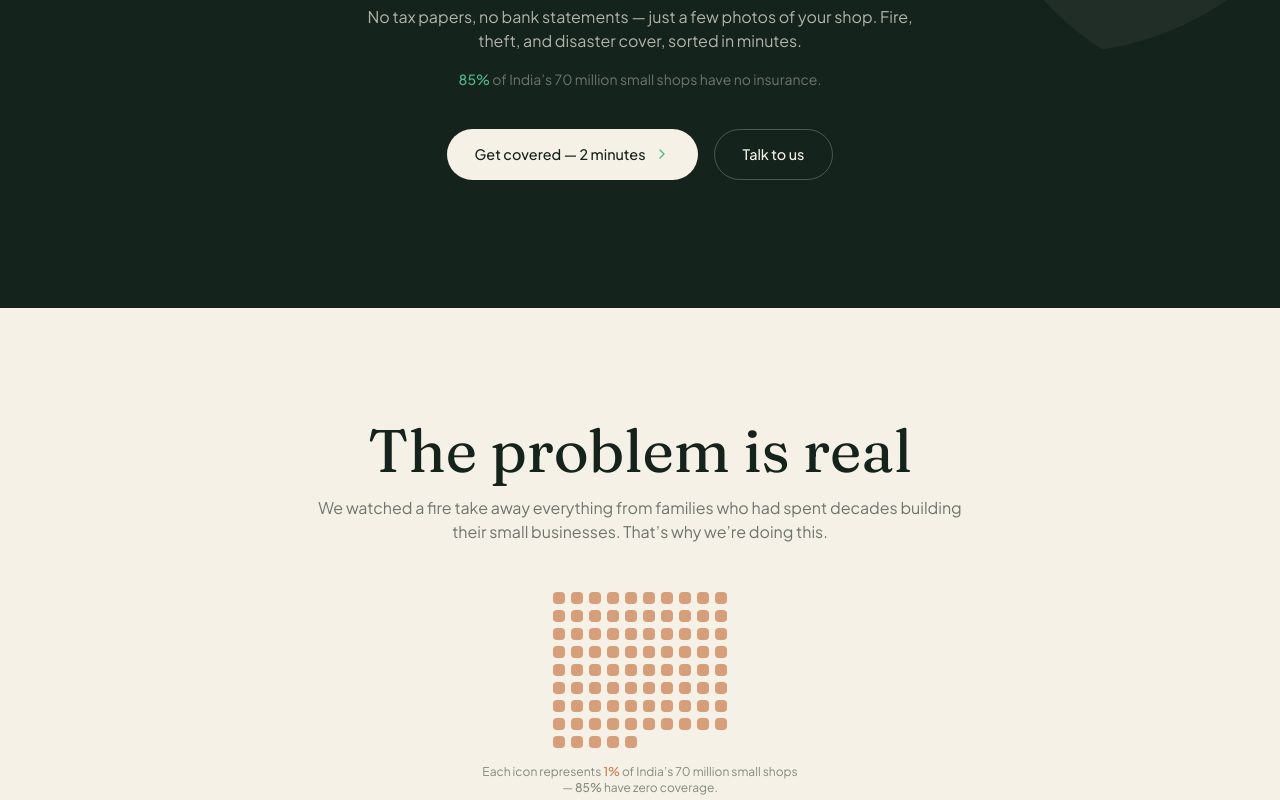
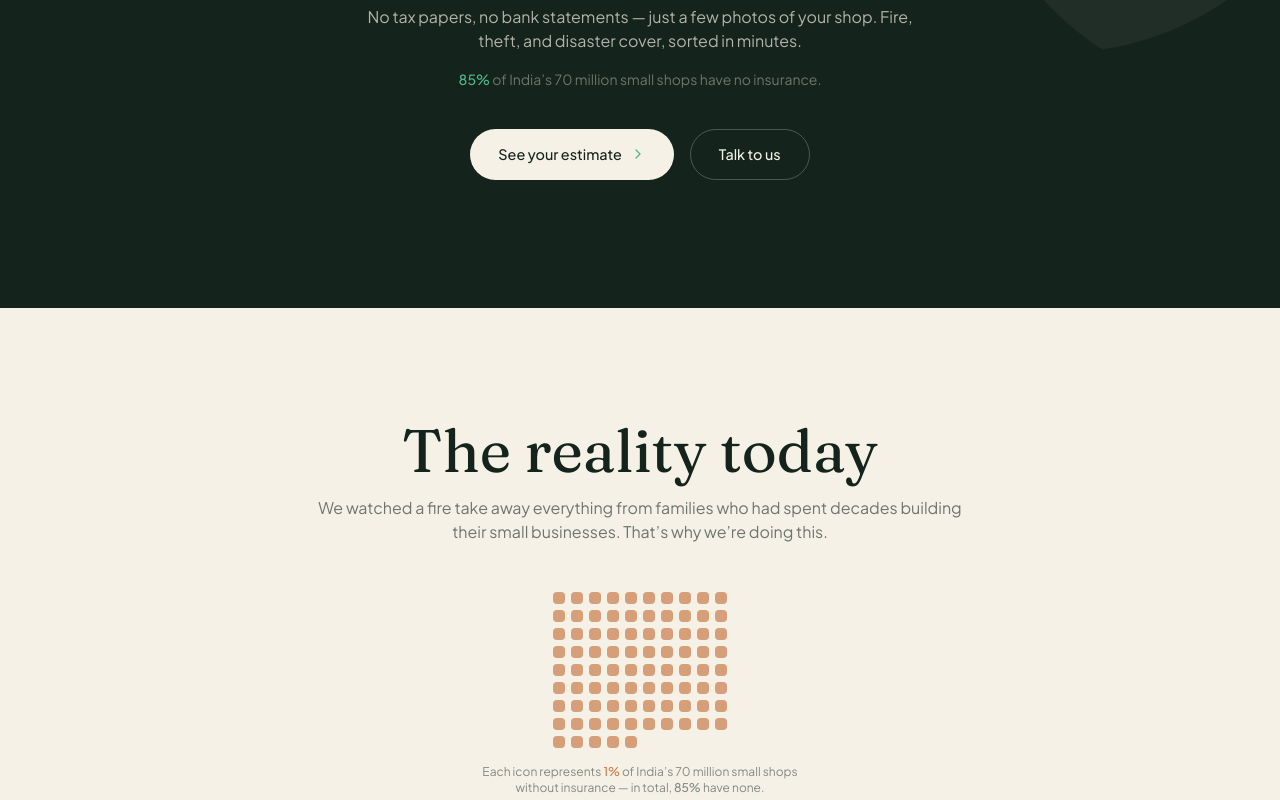
Before and after one commit to Prj-geek/IndiAssure, a Next.js app: page / in a window 1280 px wide. Shown: the part 440-1240 px from the top of the page. Built offline with nearby package versions, Linux system fonts and the light colour scheme; no server answers.

Commit message:
Copy updates: UninsuredStat text, Problem heading, Hero/Pricing button labels

```diff
--- a/components/Hero.tsx
+++ b/components/Hero.tsx
@@ -66,7 +66,7 @@ export default function Hero() {
             href="/demo"
             className="btn-pill bg-cream text-ink hover:bg-cream-dim"
           >
-            Get covered — 2 minutes
+            See your estimate
             <ChevronRight className="w-4 h-4 text-mint" />
           </Link>
           <a
--- a/components/Pricing.tsx
+++ b/components/Pricing.tsx
@@ -41,7 +41,7 @@ export default function Pricing() {
               href="/demo"
               className="btn-pill bg-ink text-cream hover:bg-ink-soft"
             >
-              Request early access
+              See what it might cost
             </Link>
           </div>
         </Reveal>
--- a/components/Problem.tsx
+++ b/components/Problem.tsx
@@ -26,7 +26,7 @@ export default function Problem() {
       <div className="max-w-7xl mx-auto px-4 sm:px-6 lg:px-8">
         <Reveal>
           <h2 className="font-display text-4xl sm:text-5xl lg:text-6xl text-ink text-center">
-            The problem is real
+            The reality today
           </h2>
           <p className="mt-4 text-center text-base text-ink/60 max-w-2xl mx-auto">
             We watched a fire take away everything from families who had spent
--- a/components/UninsuredStat.tsx
+++ b/components/UninsuredStat.tsx
@@ -22,8 +22,8 @@ export default function UninsuredStat() {
       </div>
       <p className="text-xs text-ink/50 text-center max-w-xs">
         Each icon represents <span className="font-medium text-clay">1%</span> of
-        India&rsquo;s 70 million small shops — <span className="font-medium">85%</span> have
-        zero coverage.
+        India&rsquo;s 70 million small shops without insurance — in total,{" "}
+        <span className="font-medium">85%</span> have none.
       </p>
     </div>
   );
```
